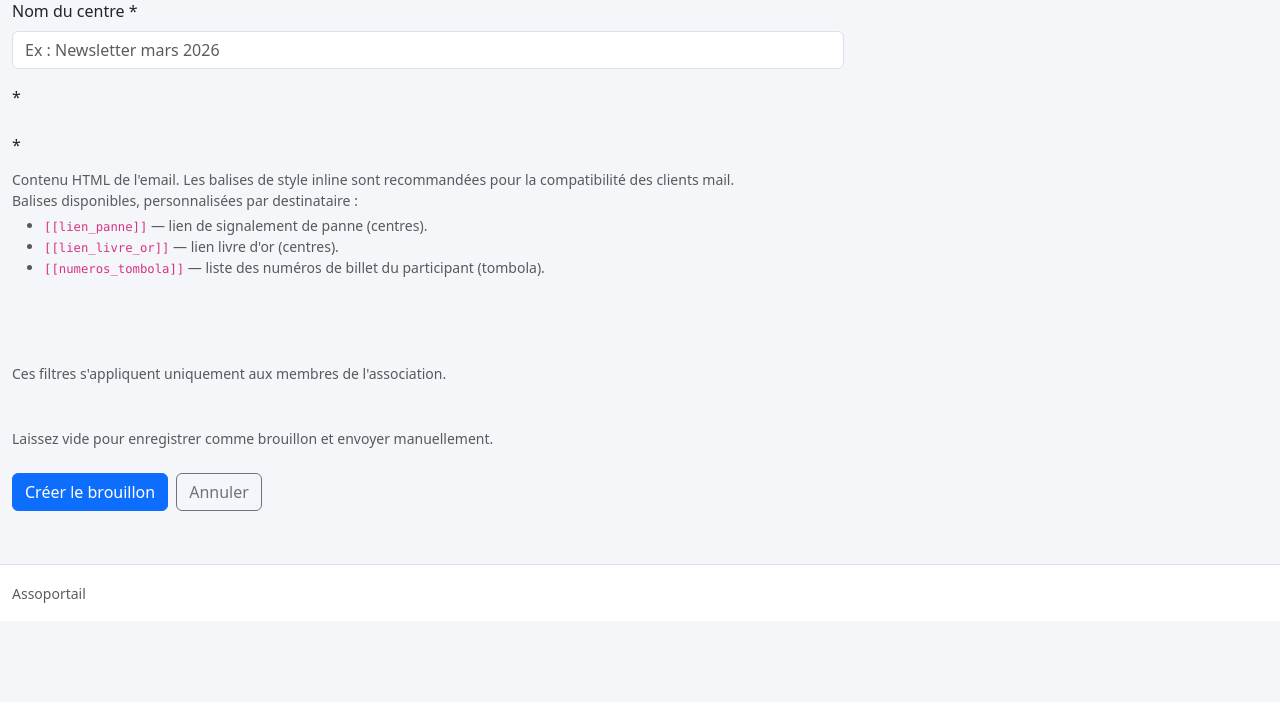
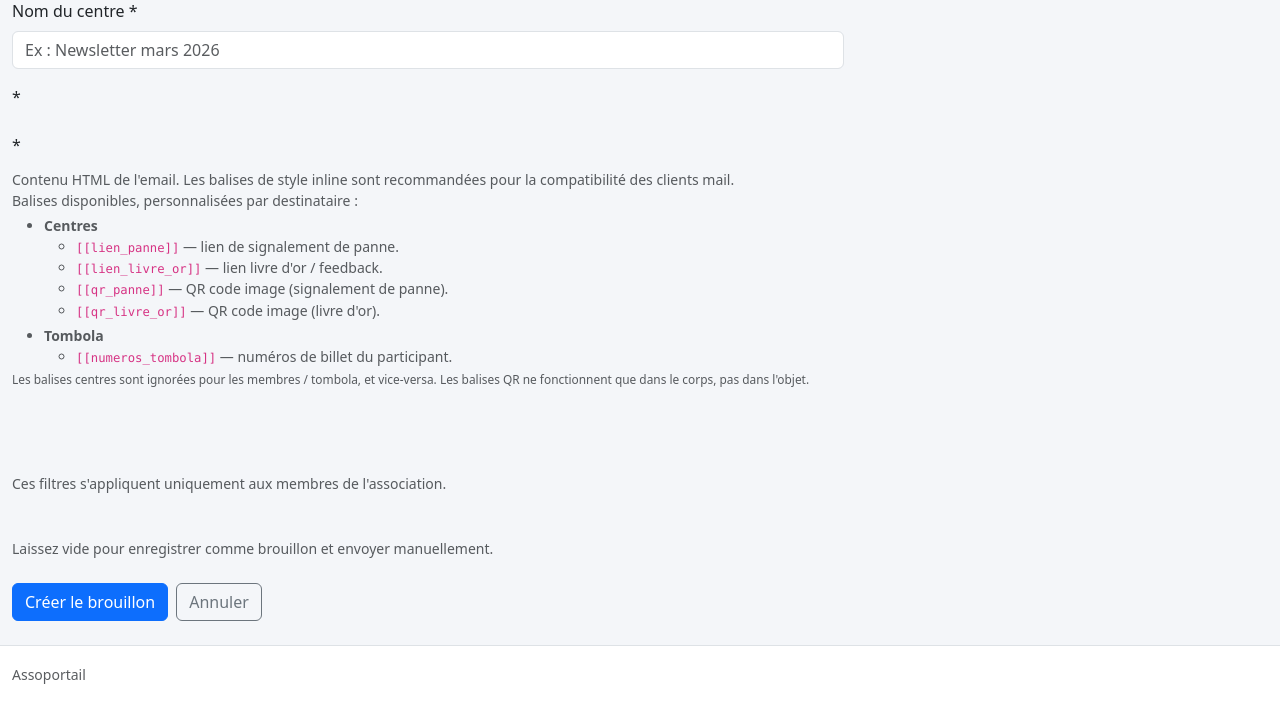
Before and after one commit to Des-Lumieres-dans-Les-Yeux/Assoportail, a Flask app: template app/blueprints/mailing/templates/mailing/form.html in a window 1280 px wide. Shown: the part 179-881 px from the top of the page. Before the commit the page ends 782 px from the top, so only its background shows below. Run offline with Flask 3, Linux system fonts and the light colour scheme; the template is opened without the code that fills it: values that come from a table or form of the project are taken from there, others are empty; parts of the project's set-up code (start-up, migrations or seed data) failed here and were passed over.

Commit message:
Improve links preview

```diff
--- a/app/blueprints/mailing/templates/mailing/form.html
+++ b/app/blueprints/mailing/templates/mailing/form.html
@@ -52,10 +52,24 @@
       Contenu HTML de l'email. Les balises de style inline sont recommandées pour la compatibilité des clients mail.<br>
       Balises disponibles, personnalisées par destinataire :
       <ul class="mb-0 mt-1">
-        <li><code>[[lien_panne]]</code> — lien de signalement de panne (centres).</li>
-        <li><code>[[lien_livre_or]]</code> — lien livre d'or (centres).</li>
-        <li><code>[[numeros_tombola]]</code> — liste des numéros de billet du participant (tombola).</li>
+        <li class="mt-1"><strong>Centres</strong>
+          <ul class="mb-0">
+            <li><code>[[lien_panne]]</code> — lien de signalement de panne.</li>
+            <li><code>[[lien_livre_or]]</code> — lien livre d'or / feedback.</li>
+            <li><code>[[qr_panne]]</code> — QR code image (signalement de panne).</li>
+            <li><code>[[qr_livre_or]]</code> — QR code image (livre d'or).</li>
+          </ul>
+        </li>
+        <li class="mt-1"><strong>Tombola</strong>
+          <ul class="mb-0">
+            <li><code>[[numeros_tombola]]</code> — numéros de billet du participant.</li>
+          </ul>
+        </li>
       </ul>
+      <div class="mt-1 text-muted" style="font-size:.85em;">
+        Les balises centres sont ignorées pour les membres&nbsp;/ tombola, et vice-versa.
+        Les balises QR ne fonctionnent que dans le corps, pas dans l'objet.
+      </div>
     </div>
   </div>
 
```
Also changed, not shown: app/blueprints/mailing/routes.py (+20 -4 lines), app/tasks/mailing.py (+2 -25 lines), app/tasks/utils.py (+27 -1 lines).
